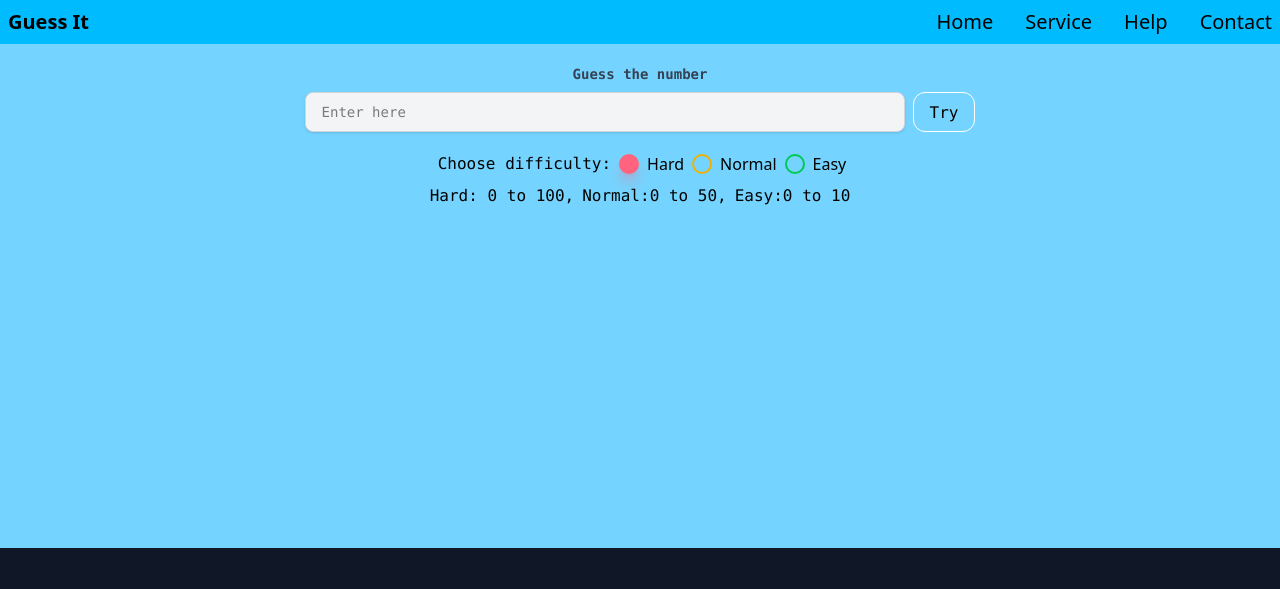
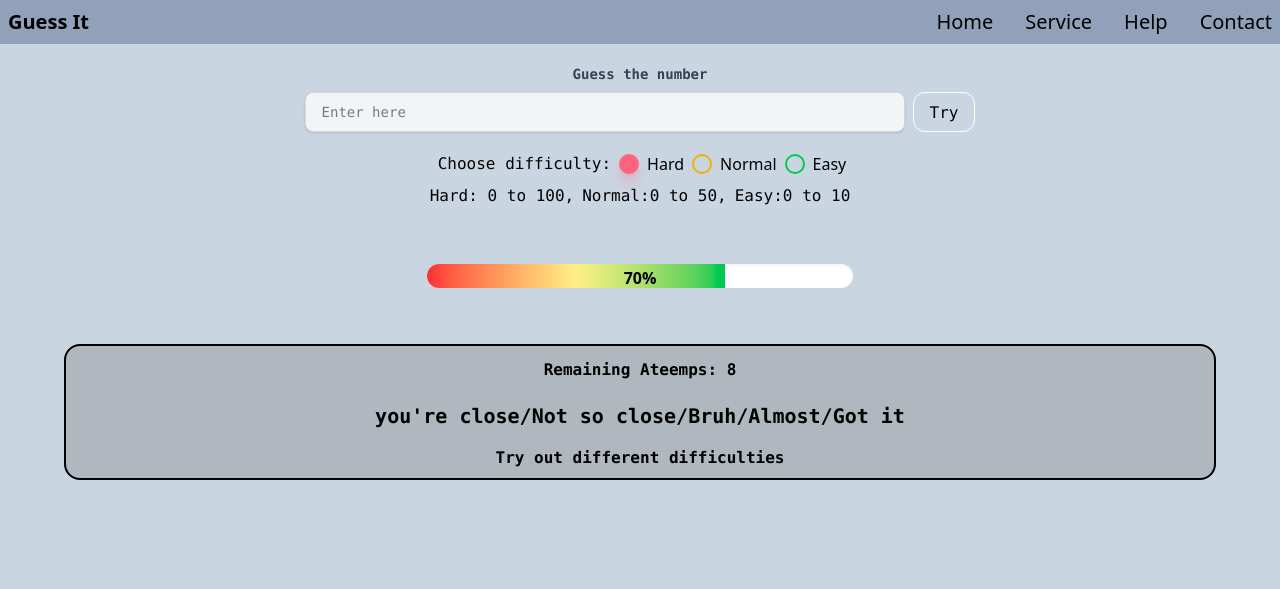
Before and after one commit to Amitrajit007/guess-the-number, a website built with Vite: page index.html in a window 1280 px wide. Shown: the top 589 px of the page. Built offline with nearby package versions, Linux system fonts and the light colour scheme.

Commit message:
feat: Added the progress bar , result section --remaining tries etc..

```diff
--- a/index.html
+++ b/index.html
@@ -5,10 +5,10 @@
     <meta name="viewport" content="width=device-width, initial-scale=1.0" />
     <link href="./src/style.css" rel="stylesheet" />
   </head>
-  <body class="bg-sky-300 flex flex-col h-lvh">
+  <body class="bg-slate-300 flex flex-col h-lvh">
     <!-- ! Navbar -->
     <nav
-      class="navbar sm:w-full flex flex-wrap items-center bg-sky-400 p-2 justify-between"
+      class="navbar sm:w-full flex flex-wrap items-center bg-slate-400 p-2 justify-between"
     >
       <div>
         <a
@@ -119,8 +119,42 @@
       </div>
     </main>
     <!-- ! Result Area -->
-    <div class="flex grow">
-      <div class="bg-sky-300 w-full"></div>
+    <!-- ⚠️ Warning may breake the layout   -->
+    <div class="flex grow min-h-100">
+      <div class="bg-slate-300 w-full flex flex-col items-center gap-4">
+        <!-- ? Progress Bar -->
+        <div class="progressBar w-2/3 sm:w-1/3 mt-10">
+          <div
+            class="relative w-full h-6 bg-white rounded-full overflow-hidden shadow-inner"
+          >
+            <!-- Gradient fill -->
+            <div
+              class="absolute top-0 left-0 h-6 bg-gradient-to-r from-red-500 via-yellow-200 to-green-500 transition-all duration-500"
+              style="width: 70%"
+            ></div>
+            <!-- Percentage text -->
+            <span
+              class="absolute w-full text-center text-black font-semibold top-0.5"
+              >70%</span
+            >
+          </div>
+        </div>
+        <!-- Remaining attemps and others-->
+        <div
+          class="mainDisplayArea mt-10 relative border-2 w-9/10 h-auto bg-stone-500/30 rounded-2xl flex flex-col items-center"
+        >
+          <span class="p-3 font-semibold font-mono"> Remaining Ateemps: 8</span>
+          <span class="p-2 font-semibold font-mono text-xl">
+            you're close/Not so close/Bruh/Almost/Got it
+          </span>
+          <span class="p-2 font-semibold font-mono">
+            Try out different difficulties
+          </span>
+          <!-- ?🧨 Should I add some Thank u or what ?
+            -->
+        </div>
+        <!--?🖼️ Images and Popups -->
+      </div>
     </div>
     <!-- !footer -->
     <footer class="w-full bg-gray-900 text-white py-12">
```
Also changed, not shown: 1 other file.
